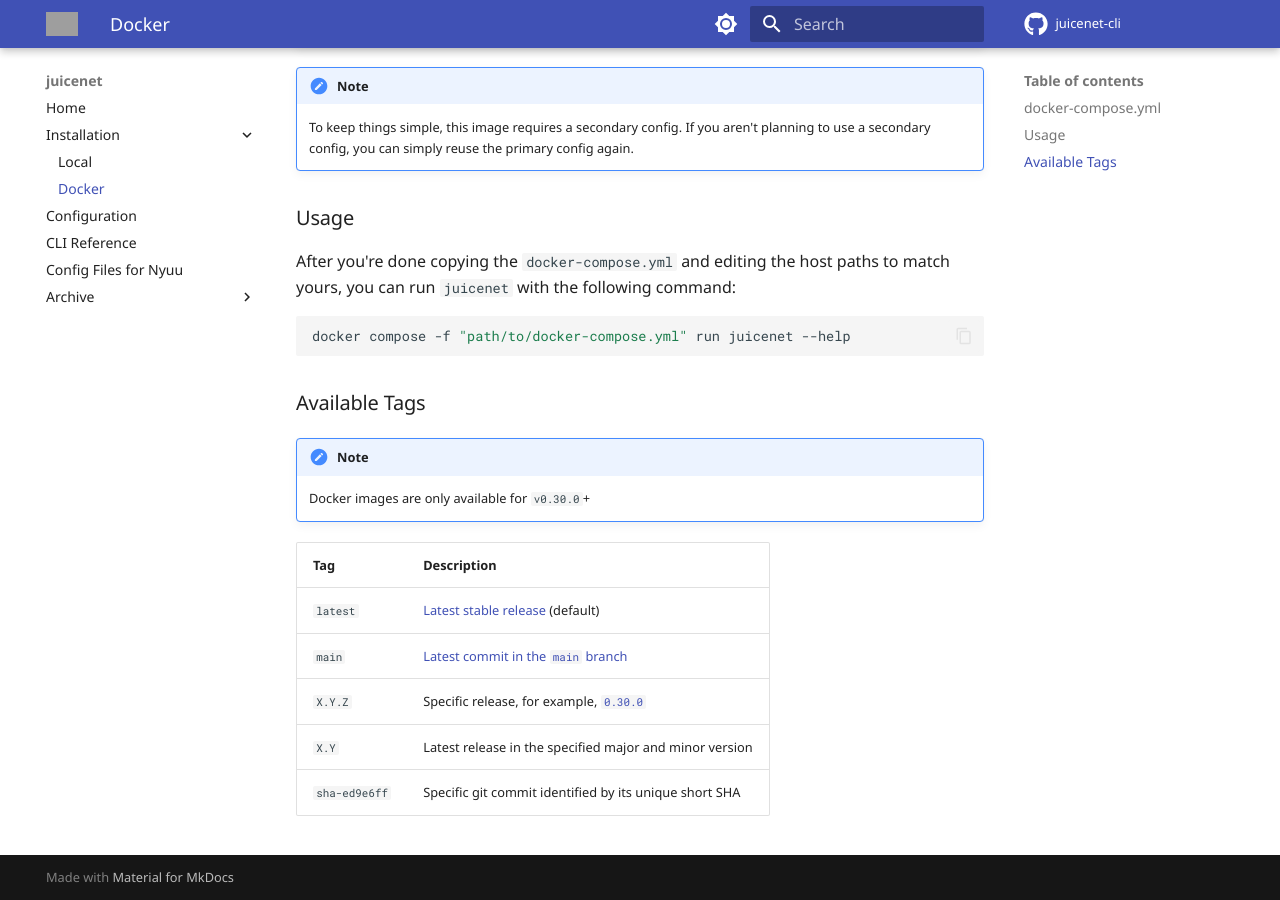
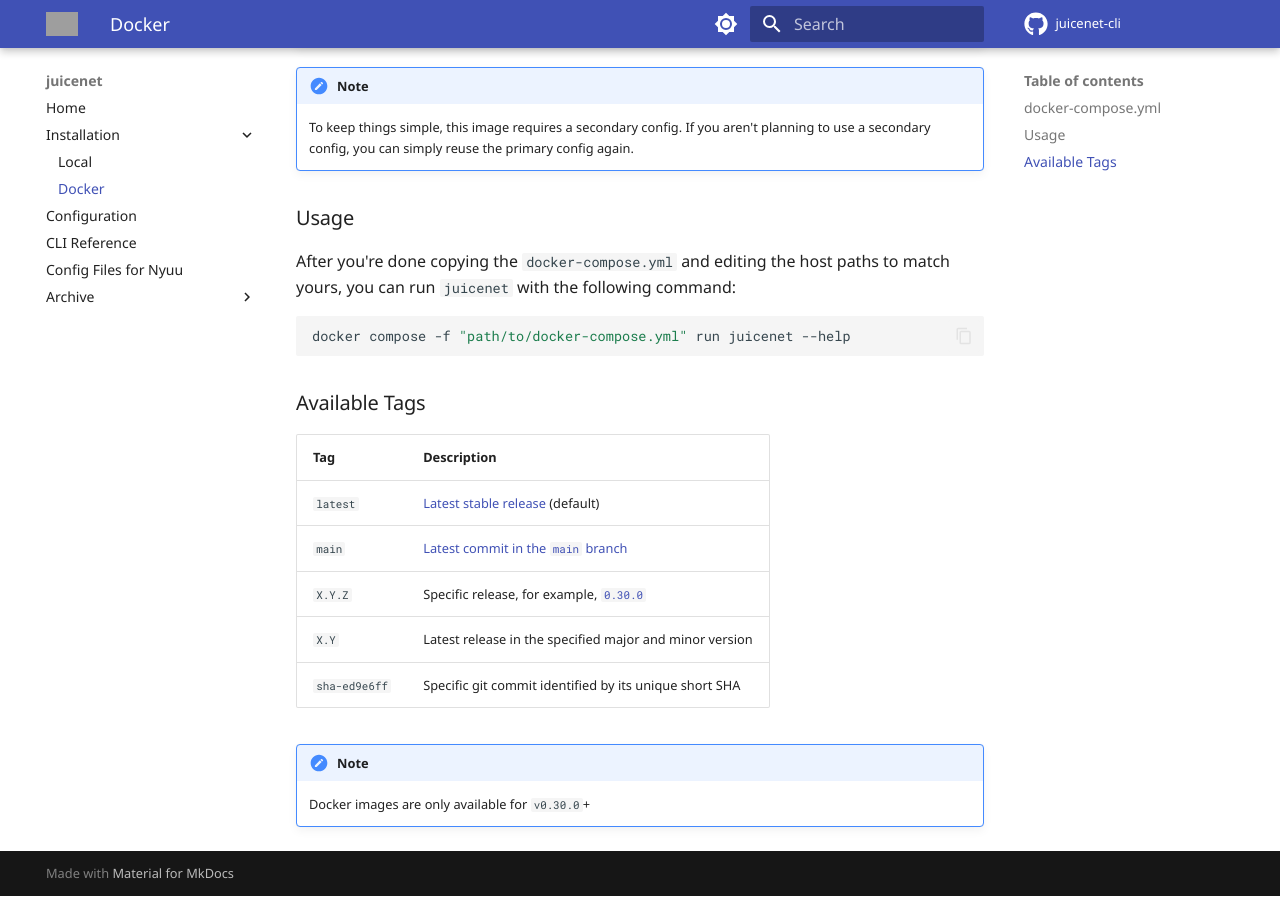
Before and after one commit to Ravencentric/juicenet-cli, an MkDocs documentation site: the page built from docs/installation/docker.md, in a window 1280 px wide and 900 px high, scrolled down 880 px. Built offline with MkDocs 1.6.1 and Material for MkDocs 9.7.7, drawn with Linux system fonts in a browser that asks for light colours; comment, search, counter and statistics services are not loaded; some of the changed lines change nothing that is shown; grey boxes are pictures that could not be loaded.

Commit message:
docs: formatting

```diff
--- a/docs/installation/docker.md
+++ b/docs/installation/docker.md
@@ -43,9 +43,6 @@
 
 ### Available Tags
 
-!!! note
-    Docker images are only available for `v0.30.0`+
-
 | Tag           | Description                                                                                                  |
 |---------------|--------------------------------------------------------------------------------------------------------------|
 | `latest`      | [Latest stable release](https://github.com/Ravencentric/juicenet-cli/releases/latest) (default)              |
@@ -53,3 +50,6 @@
 | `X.Y.Z`       | Specific release, for example, [`0.30.0`](https://github.com/Ravencentric/juicenet-cli/releases/tag/v0.30.0) |
 | `X.Y`         | Latest release in the specified major and minor version                                                      |
 | `sha-ed9e6ff` | Specific git commit identified by its unique short SHA                                                       |
+
+!!! note
+    Docker images are only available for `v0.30.0`+
```
